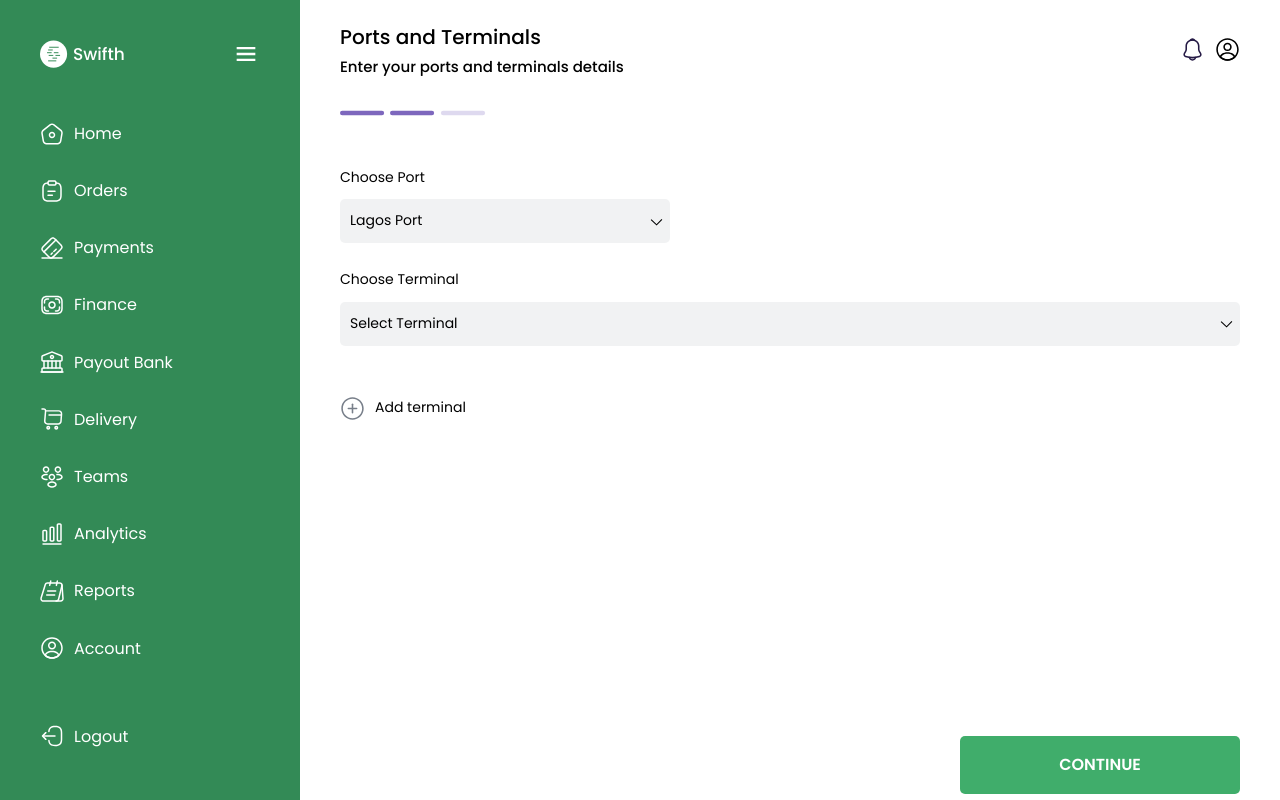
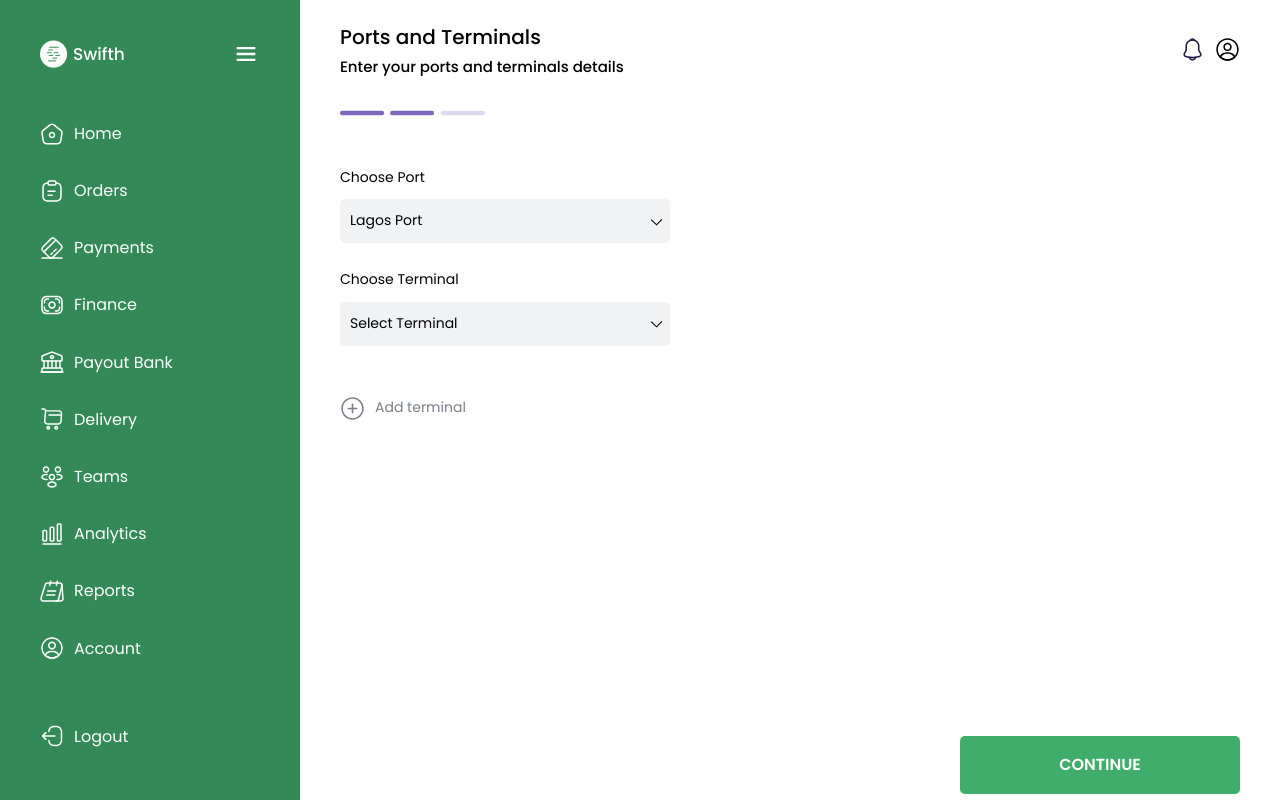
Before and after one commit to projects-for-clients/swifth, a React (Vite) app: page /dashboard/onboarding in a window 1280 px wide. Both pictures are taken after typing "Sample", "Sample", "Sample" into the empty fields and a click on the button "CONTINUE". Built offline with nearby package versions, Linux system fonts and the light colour scheme.

Commit message:
working on onboarding

```diff
--- a/src/components/OnboardingSteps/Port_and_Terminals.tsx
+++ b/src/components/OnboardingSteps/Port_and_Terminals.tsx
@@ -1,16 +1,21 @@
-import { ChangeEvent, FormEvent, MouseEvent, useEffect, useState } from 'react';
+import { ChangeEvent, FC, FormEvent, MouseEvent, useEffect, useReducer, useState } from 'react';
 import { GrDown } from 'react-icons/gr';
 import Header from '../../components/dashboard/Header';
 import { getPhotoUrl } from '../../utils/getPhotoUrl';
 
-const PersonalInfo = () => {
+
+interface ITerminal {
+    isTerminal: boolean;
+    setIsTerminal: (value: boolean) => void;
+}
+
+const Terminal:FC<ITerminal> = ({isTerminal, setIsTerminal}) => {
  const [formCUpload, setFormCUpload] = useState<string>(null as any);
  const [imageSize, setImageSize] = useState<{
    cac: string;
    license: string;
  }>(null as any);
  const [showCalendarIcon, setShowCalendarIcon] = useState(true);
-  const [isTerminal, setIsTerminal] = useState(false);
 
     const formCUploadHandler = (
       e: ChangeEvent<HTMLInputElement>,
@@ -41,80 +46,27 @@ const PersonalInfo = () => {
 
       setFormCUpload(name);
     };
-
-  const handleFormSubmit = (e: FormEvent) => {
-    e.preventDefault();
+    const handleSelectChange = () => {
+      console.log('changed select');
+      setIsTerminal(true);
     };
 
-  const handleSelectChange = () => {
-    setIsTerminal(true);
-  }
-
-  useEffect(() => {
-    console.log({isTerminal})
-  }, [isTerminal])
     return (
-    <>
-      <Header
-        title="Ports and Terminals"
-        subTitle="Enter your ports and terminals details"
-      />
-
-      <div
-        className="grid gap-16 h-[90%]"
-        style={{
-          gridTemplateRows: 'max-content 1fr',
-        }}
-      >
-        <div className="flex gap-2">
-          <img src="/icons/admin/barFilled.svg" alt="" />
-          <img src="/icons/admin/barFilled.svg" alt="" />
-          <img src="/icons/admin/barEmpty.svg" alt="" />
-        </div>
-
-        <form className="grid gap-10" onSubmit={handleFormSubmit}>
-          <div>
-            <div className="grid gap-10 mt-4 ">
-              <div className="grid gap-4 w-[33rem] items-center">
-                <label className="text-[1.4rem]">Choose Port</label>
-                <div className="relative flex items-center">
-                  <select
-                    placeholder="Enter business name"
-                    className=" rounded-lg py-4 px-4 outline-none border-none bg-color-grey-1 w-full cursor-pointer appearance-none text-[1.4rem]"
-                    onChange={handleSelectChange}
-                  >
-                    <option value="1" className="cursor-pointer py-3 px-4">
-                      Lagos Port
-                    </option>
-                    <option value="2" className="cursor-pointer py-3 px-4">
-                      Onitsha Port
-                    </option>
-                    <option value="3" className="cursor-pointer py-3 px-4">
-                      PH Port
-                    </option>
-                  </select>
-                  <GrDown className="text-[1.3rem] absolute right-3" />
-                </div>
-              </div>
-
       <section
         className="grid gap-8 items-center"
         style={{
           gridTemplateColumns: 'repeat(auto-fit, minmax(10rem, 1fr))',
         }}
       >
-                <div className="grid gap-4 w-full">
+        <div className={`grid gap-4 ${isTerminal ? 'w-full' : 'w-[33rem]'}`}>
           <label className="text-[1.4rem]">Choose Terminal</label>
           <div className="relative flex items-center">
             <select
               placeholder="Enter business name"
               className=" rounded-lg py-4 px-4 outline-none border-none text-[1.4rem] bg-color-grey-1 w-full cursor-pointer appearance-none"
+              onChange={handleSelectChange}
             >
-                      <option
-                        value="1"
-                        hidden
-                        className="cursor-pointer py-3 px-4"
-                      >
+              <option value="1" hidden className="cursor-pointer py-3 px-4">
                 Select Terminal
               </option>
               <option value="2" className="cursor-pointer py-3 px-4">
@@ -137,9 +89,7 @@ const PersonalInfo = () => {
                 <img src="/icons/admin/upload.svg" alt="" />
                 {formCUpload ? (
                   <div className="grid">
-                            <p className="text-[1.4rem] font-normal">
-                              {formCUpload}
-                            </p>
+                    <p className="text-[1.4rem] font-normal">{formCUpload}</p>
                     <p className="text-color-grey-4 text-[1rem]">
                       {imageSize.cac}
                     </p>
@@ -196,17 +146,86 @@ const PersonalInfo = () => {
           </>
         )}
       </section>
+    );
+}
+
+const PersonalInfo = () => {
+
+  const [isTerminal, setIsTerminal] = useState(false);
+  const [terminalCount, setIsTerminalCount] = useReducer((count: number) => Math.min(0, 10), 0);
+
+
+
+  const handleFormSubmit = (e: FormEvent) => {
+    e.preventDefault();
+  };
+
+
+  useEffect(() => {
+    console.log({isTerminal})
+  }, [isTerminal])
+
+  const addTerminal = (e: MouseEvent<HTMLButtonElement>) => {
+
+    }
+
+  return (
+    <>
+      <Header
+        title="Ports and Terminals"
+        subTitle="Enter your ports and terminals details"
+      />
+
+      <div
+        className="grid gap-16 h-[90%]"
+        style={{
+          gridTemplateRows: 'max-content 1fr',
+        }}
+      >
+        <div className="flex gap-2">
+          <img src="/icons/admin/barFilled.svg" alt="" />
+          <img src="/icons/admin/barFilled.svg" alt="" />
+          <img src="/icons/admin/barEmpty.svg" alt="" />
+        </div>
+
+        <form className="grid gap-10" onSubmit={handleFormSubmit}>
+          <div>
+            <div className="grid gap-10 mt-4 ">
+              <div className="grid gap-4 w-[33rem] items-center">
+                <label className="text-[1.4rem]">Choose Port</label>
+                <div className="relative flex items-center">
+                  <select
+                    placeholder="Enter business name"
+                    className=" rounded-lg py-4 px-4 outline-none border-none bg-color-grey-1 w-full cursor-pointer appearance-none text-[1.4rem]"
+                  >
+                    <option value="1" className="cursor-pointer py-3 px-4">
+                      Lagos Port
+                    </option>
+                    <option value="2" className="cursor-pointer py-3 px-4">
+                      Onitsha Port
+                    </option>
+                    <option value="3" className="cursor-pointer py-3 px-4">
+                      PH Port
+                    </option>
+                  </select>
+                  <GrDown className="text-[1.3rem] absolute right-3" />
+                </div>
+              </div>
+
+            <Terminal isTerminal={isTerminal} setIsTerminal={setIsTerminal}/>
 
               <button
                 type="button"
-                className="flex self-start items-center gap-4 mt-10"
+                className="flex self-start items-center gap-4 mt-10 disabled:text-color-grey-4"
+                onClick={addTerminal}
+                disabled={!isTerminal}
               >
                 <img
                   src="/icons/admin/add-circle.svg"
                   alt=""
                   className="w-[2.5rem]"
                 />
-                <span className="text-[1.4rem]">Add terminal</span>
+                <span className="text-[1.4rem] ">Add terminal</span>
               </button>
             </div>
           </div>
```
Lines whose indentation alone changed are shown as unchanged.
